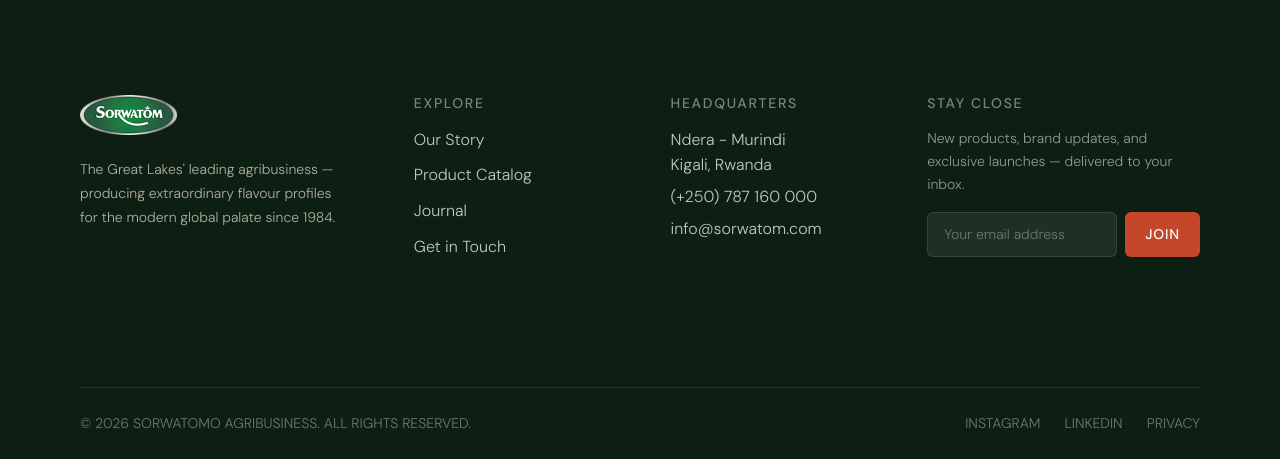
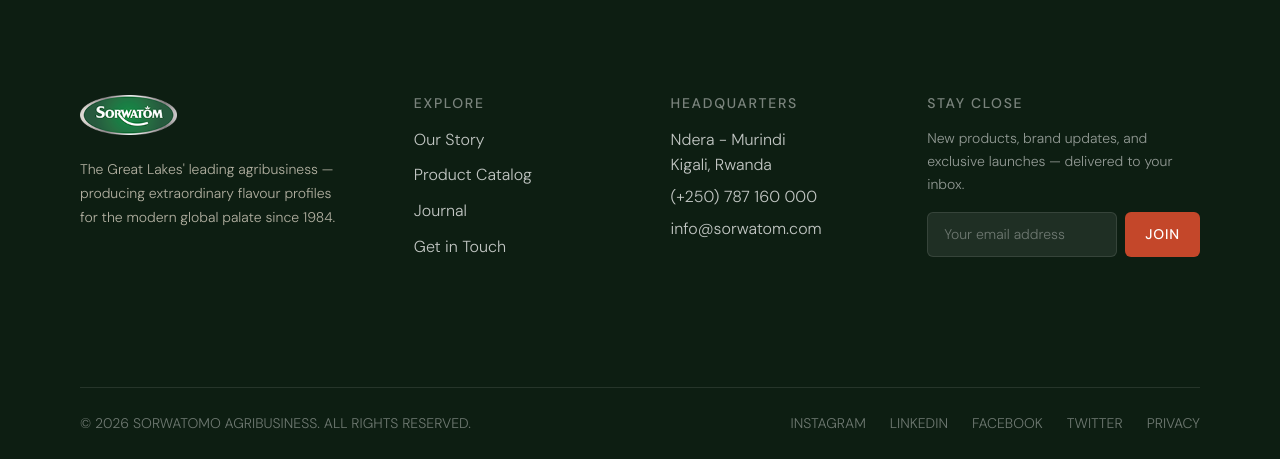
Before and after one commit to Llego-250/Sorwatomo, a PHP site: page /index.php in a window 1280 px wide. Shown: the part 3805-4264 px from the top of the page. Run offline with PHP 8.4, Linux system fonts and the light colour scheme; some web fonts are replaced.

Commit message:
adding links of social media

```diff
--- a/partials/footer.php
+++ b/partials/footer.php
@@ -70,6 +70,8 @@
       <nav class="footer-social" aria-label="Social and legal links">
         <a href="https://www.instagram.com/sorwatom_rw/" rel="noopener noreferrer" aria-label="Sorwatomo on Instagram">INSTAGRAM</a>
         <a href="https://www.linkedin.com/in/sorwatom-ltd-6b2a48177/" rel="noopener noreferrer" aria-label="Sorwatomo on LinkedIn">LINKEDIN</a>
+        <a href="https://www.facebook.com/SORWATOM/" rel="noopener noreferrer" aria-label="Sorwatomo on Facebook">FACEBOOK</a>
+        <a href="https://www.X.com/sorwatom/" rel="noopener noreferrer" aria-label="Sorwatomo on Twitter">TWITTER</a>
         <a href="#">PRIVACY</a>
       </nav>
     </div>
```
